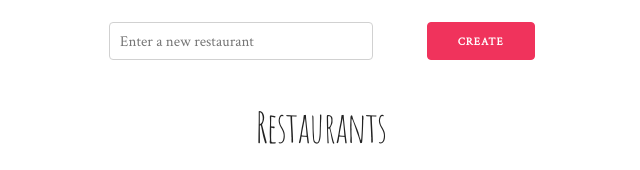
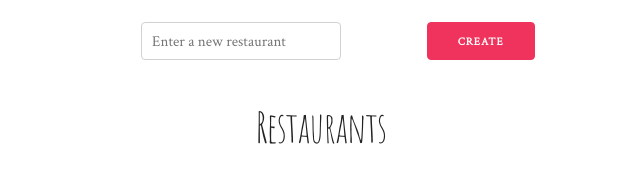
Before and after one commit to erogers6264/jortl, a plain HTML site: page index.html in a window 1280 px wide. Shown: the part 410-580 px from the top of the page, 319-959 px from the left. Drawn offline with Linux system fonts and the light colour scheme.

Commit message:
Remove text field size

```diff
--- a/index.html
+++ b/index.html
@@ -59,7 +59,7 @@
         extensions, such as flask-wtforms.</p>
         <div class="row">
           <div class="eight columns alpha">
-            <input type="text" placeholder="Enter a new restaurant" size="28">
+            <input type="text" placeholder="Enter a new restaurant">
           </div>
           <div class="four columns omega">
             <button type="submit" class="button-primary">Create</button>
```
